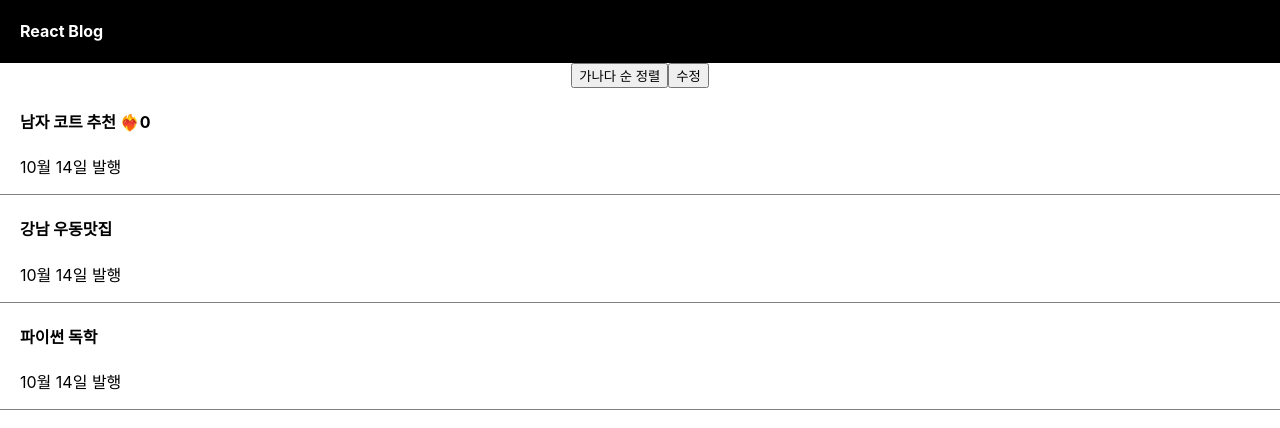
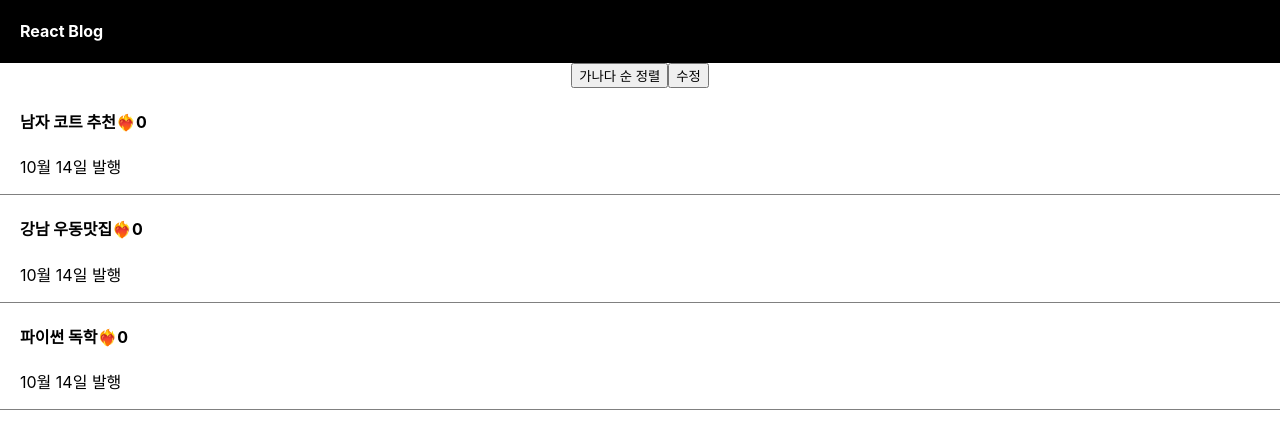
Before and after one commit to yura0302/React_class, a React (Create React App) app: page / in a window 1280 px wide. Shown: the top 428 px of the page. Built offline with nearby package versions, Linux system fonts and the light colour scheme.

Commit message:
feat : modal 글 제목 수정

```diff
--- a/src/App.js
+++ b/src/App.js
@@ -9,7 +9,8 @@ function App() {
     "파이썬 독학",
   ]);
 
-  let [따봉, 따봉변경] = useState(0);
+  let [따봉, 따봉변경] = useState([0, 0, 0]);
+
   let [modal, setModal] = useState(false);
 
   return (
@@ -38,45 +39,48 @@ function App() {
         수정
       </button>
 
+      {글제목.map(function (item, i) {
+        return (
           <div className="list">
-        <h4>
-          {글제목[0]}{" "}
+            <h4
+              onClick={() => {
+                setModal(modal ? false : true);
+              }}
+            >
+              {글제목[i]}
               <span
                 onClick={() => {
-              따봉변경(따봉 + 1);
+                  let copy3 = [...따봉];
+                  copy3[i] = copy3[i] + 1;
+                  따봉변경(copy3);
                 }}
               >
                 ❤️‍🔥
               </span>
-          {따봉}
+              {따봉[i]}
             </h4>
             <p>10월 14일 발행</p>
           </div>
-      <div className="list">
-        <h4>{글제목[1]}</h4>
-        <p>10월 14일 발행</p>
-      </div>
-      <div
-        onClick={() => {
-          setModal(modal == true ? false : true);
-        }}
-        className="list"
-      >
-        <h4>{글제목[2]}</h4>
-        <p>10월 14일 발행</p>
-      </div>
-
-      {modal == true ? <Modal></Modal> : null}
+        );
+      })}
+      {modal ? <Modal 글제목={글제목} 글제목변경={글제목변경} /> : null}
     </div>
   );
 }
 
-const Modal = () => {
+const Modal = (props) => {
   return (
     <div className="modal">
-      <h4>제목</h4>
+      <h4>{props.글제목[0]}</h4>
       <p>날짜</p>
       <p>상세내용</p>
+      <button
+        onClick={() => {
+          props.글제목변경(["여자 코트 추천", "강남 우동맛집", "파이썬 독학"]);
+        }}
+      >
+        글 수정
+      </button>
     </div>
   );
 };
```
Lines whose indentation alone changed are shown as unchanged.
